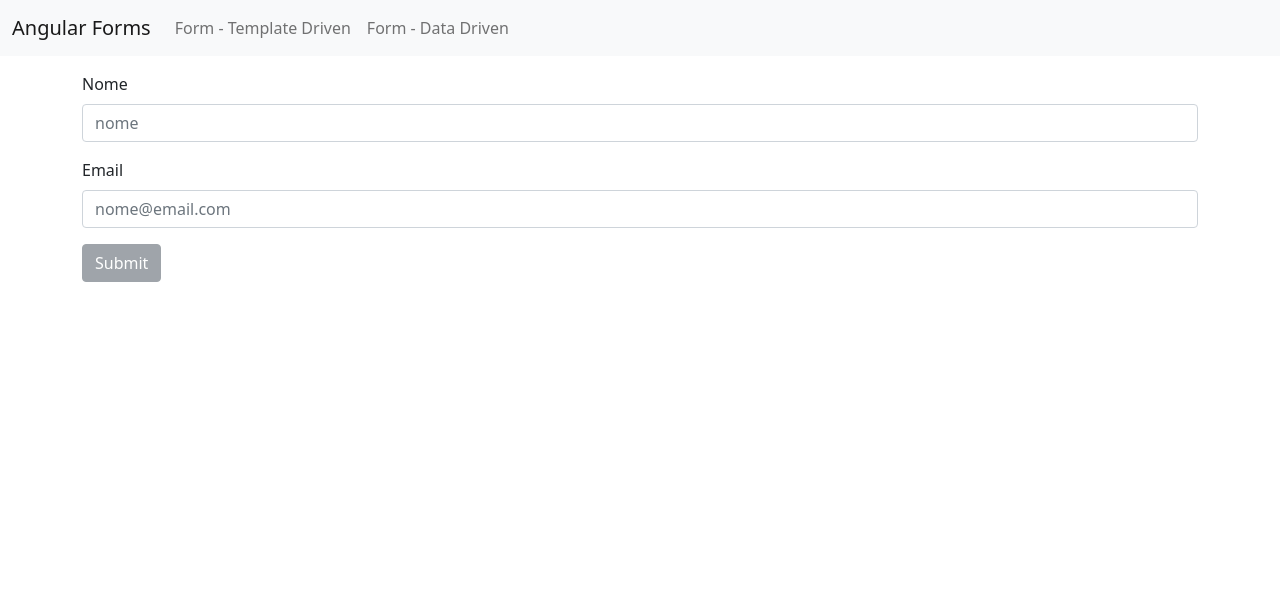
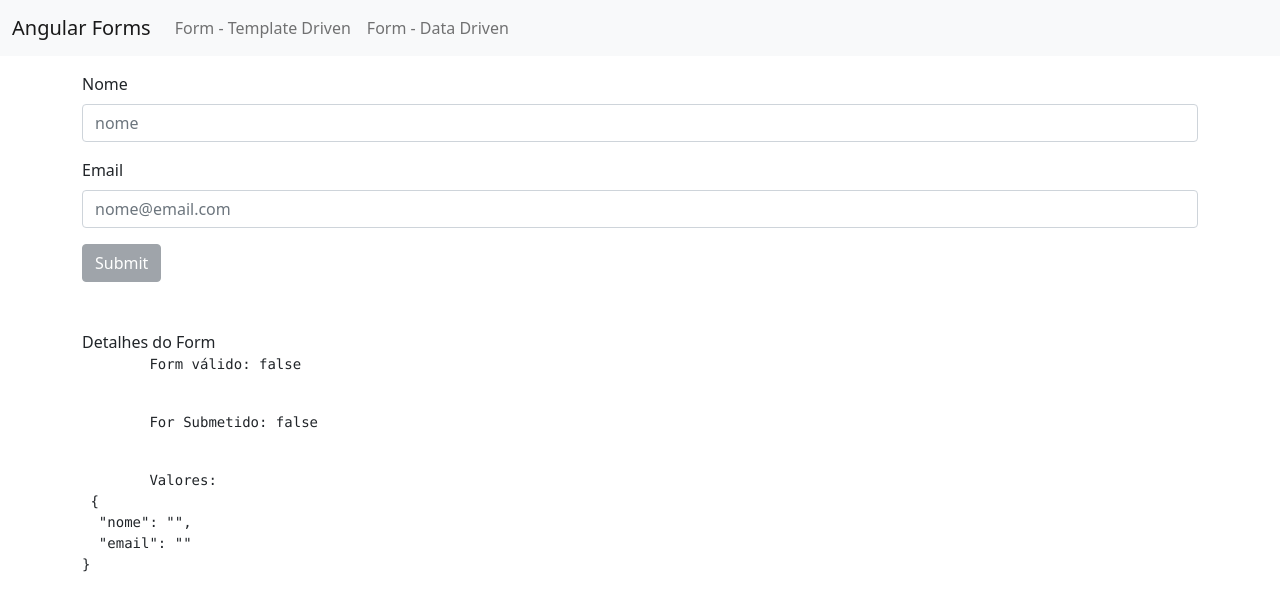
Before and after one commit to drishaolin/formularios-angular, an Angular app: page /templateForm in a window 1280 px wide. Shown: the top 610 px of the page. Built offline with nearby package versions, Linux system fonts and the light colour scheme.

Commit message:
Componente form-debug

```diff
--- a/src/app/app.module.ts
+++ b/src/app/app.module.ts
@@ -6,12 +6,14 @@
 import { TemplateFormComponent } from './template-form/template-form.component';
 import { DataFormComponent } from './data-form/data-form.component';
 import { FormsModule } from '@angular/forms';
+import { FormDebugComponent } from './form-debug/form-debug.component';
 
 @NgModule({
   declarations: [
     AppComponent,
     TemplateFormComponent,
-    DataFormComponent
+    DataFormComponent,
+    FormDebugComponent
   ],
   imports: [
     BrowserModule,
--- /dev/null
+++ b/src/app/form-debug/form-debug.component.html
@@ -0,0 +1,14 @@
+<div class="mt-5" *ngIf="form">
+    <div>
+        Detalhes do Form
+    </div>
+    <pre>
+        Form válido: {{ form.valid }}
+    </pre>
+    <pre>
+        For Submetido: {{ form.submitted }}
+    </pre>
+    <pre>
+        Valores: <br> {{ form.value | json}}
+    </pre>
+</div>
--- /dev/null
+++ b/src/app/form-debug/form-debug.component.ts
@@ -0,0 +1,16 @@
+import { Component, Input, OnInit } from '@angular/core';
+
+@Component({
+  selector: 'app-form-debug',
+  templateUrl: './form-debug.component.html',
+  styleUrls: ['./form-debug.component.css']
+})
+export class FormDebugComponent implements OnInit {
+
+  @Input() form: any;
+  constructor() { }
+
+  ngOnInit(): void {
+  }
+
+}
--- a/src/app/template-form/template-form.component.html
+++ b/src/app/template-form/template-form.component.html
@@ -33,3 +33,5 @@
         Submit
     </button>
 </form>
+
+<app-form-debug [form]="f"></app-form-debug>
```
Also changed, not shown: src/app/form-debug/form-debug.component.css (added).
